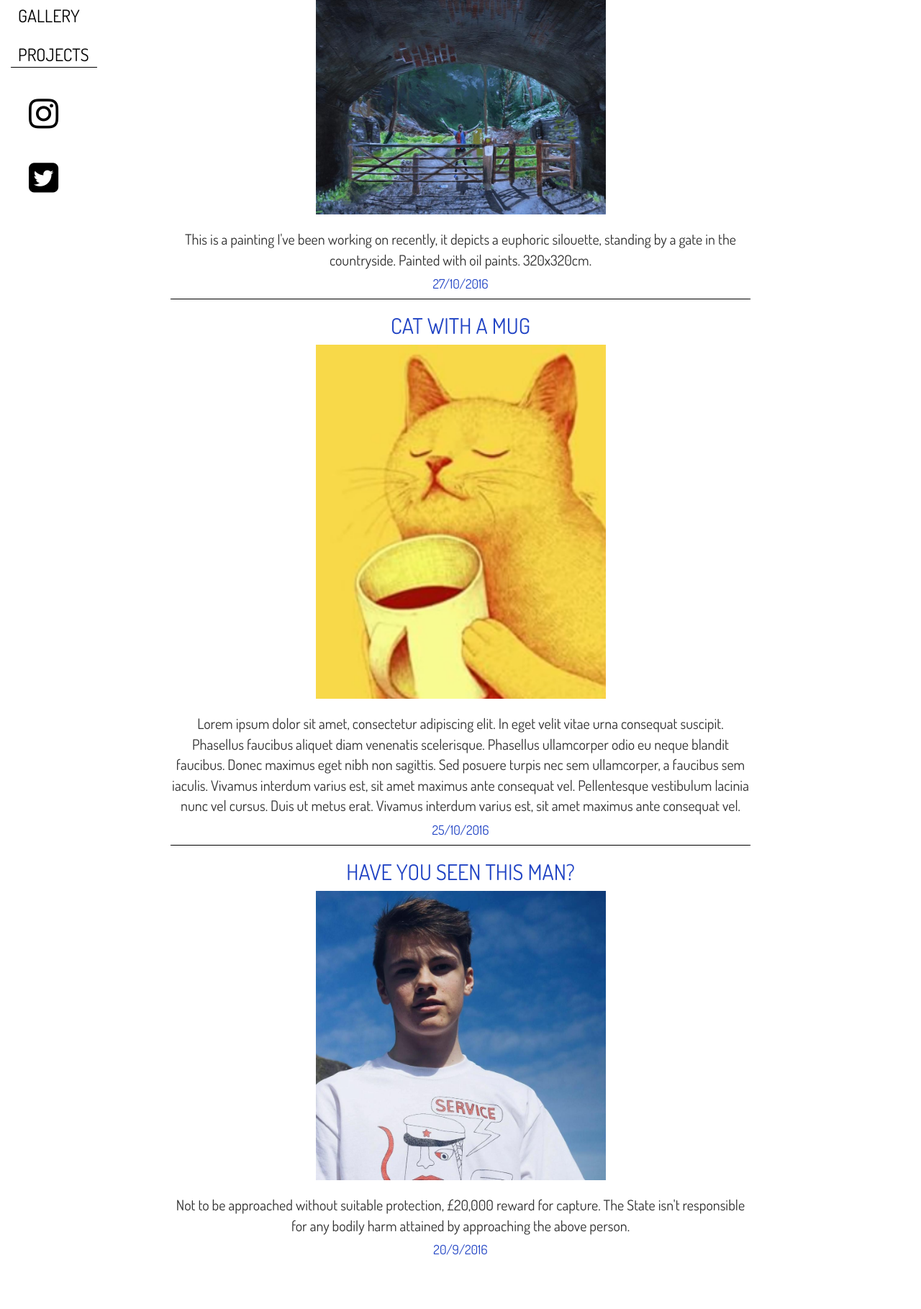
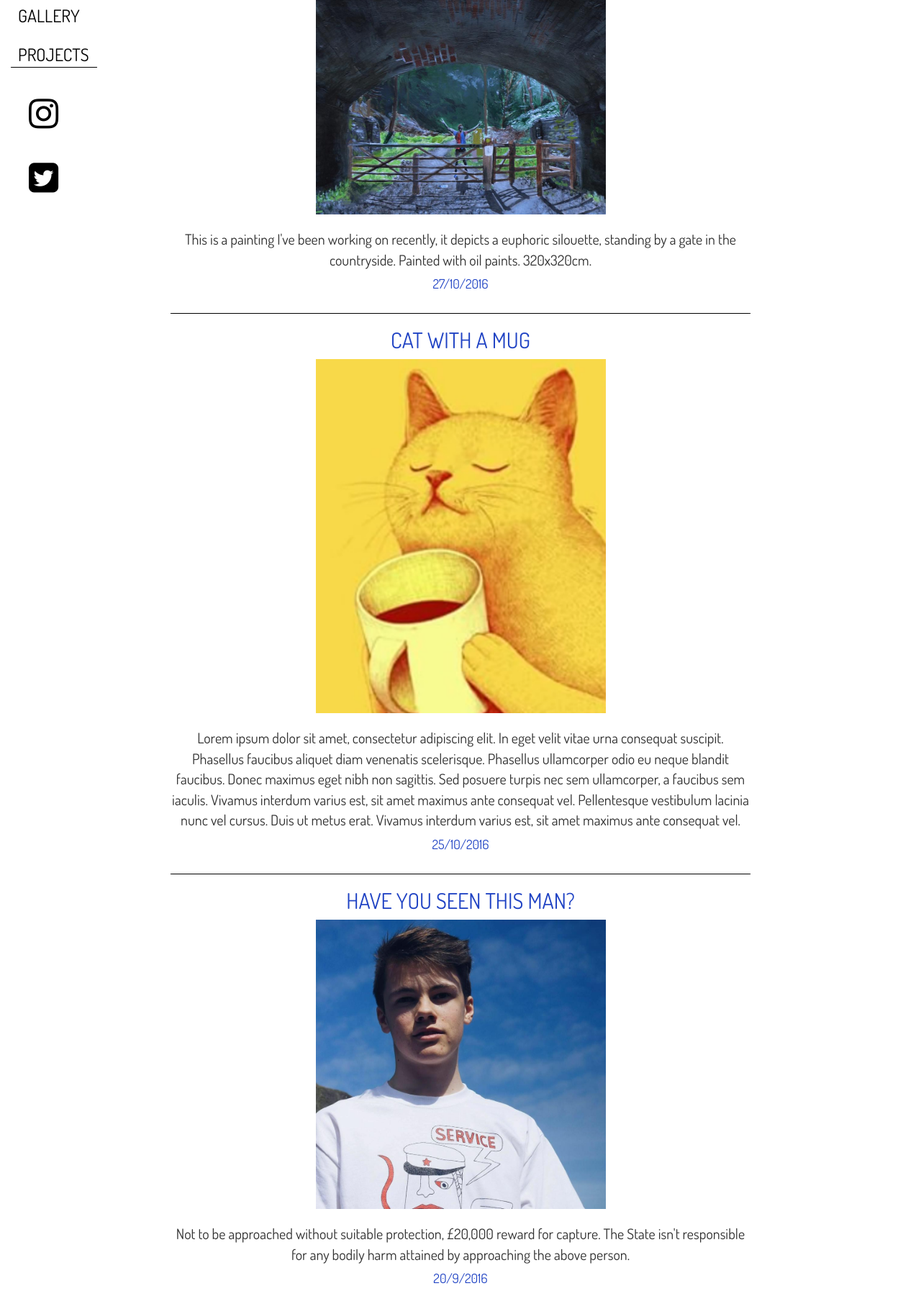
Before and after one commit to jackniblett/jackniblett.github.io, a PHP site: page /blog.html in a window 1280 px wide. Shown: the part 299-2118 px from the top of the page at 72% size. Before the commit the page ends 2058 px from the top, so only its background shows below. Run offline with PHP 8.4, Linux system fonts and the light colour scheme; some libraries are stand-ins or nearby versions.

Commit message:
margin bottom update

```diff
--- a/css/blog.css
+++ b/css/blog.css
@@ -49,3 +49,7 @@ hr{
 	margin-top: 20px;
 	font-size: 20px;
 }
+
+.post{
+	margin-bottom: 30px;
+}
```
